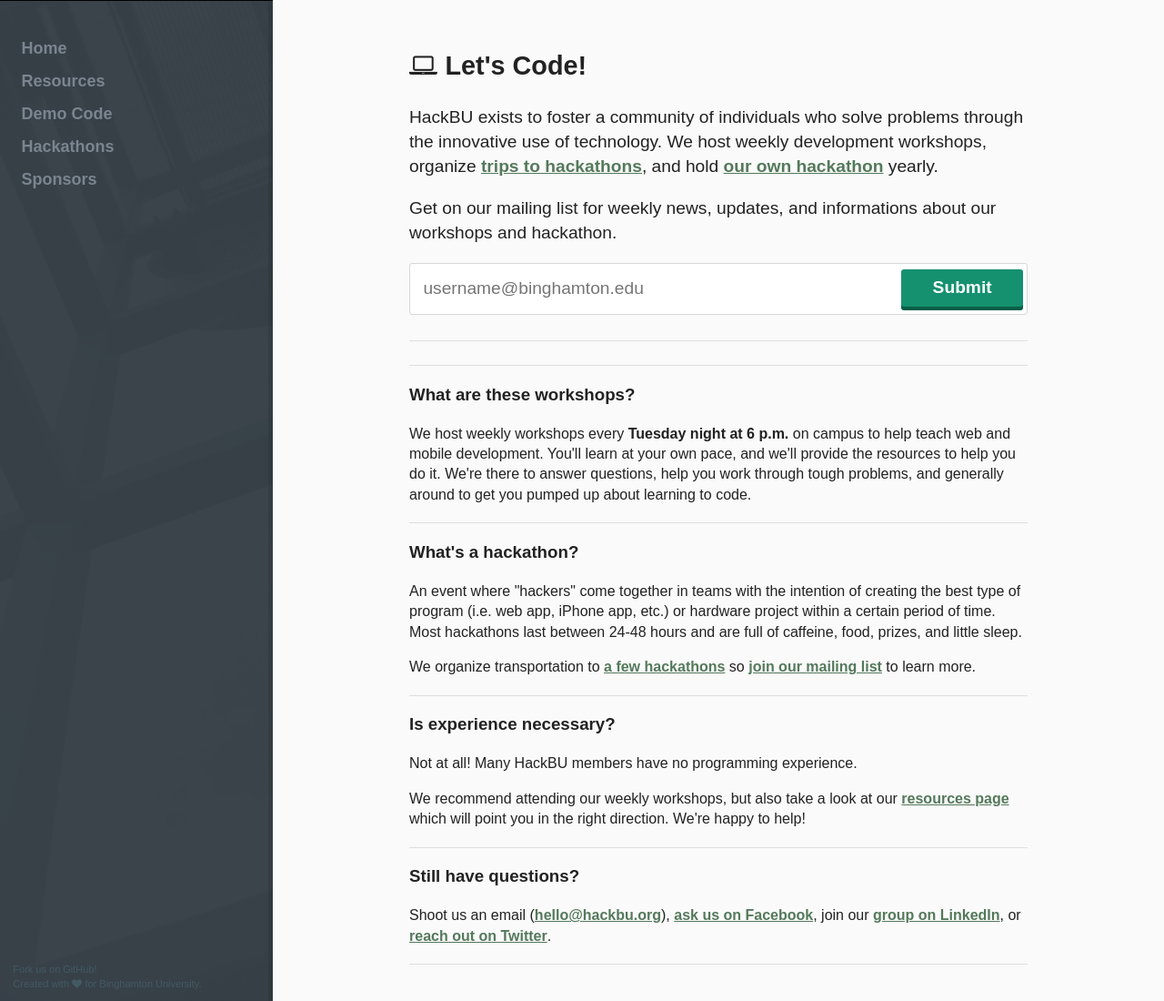
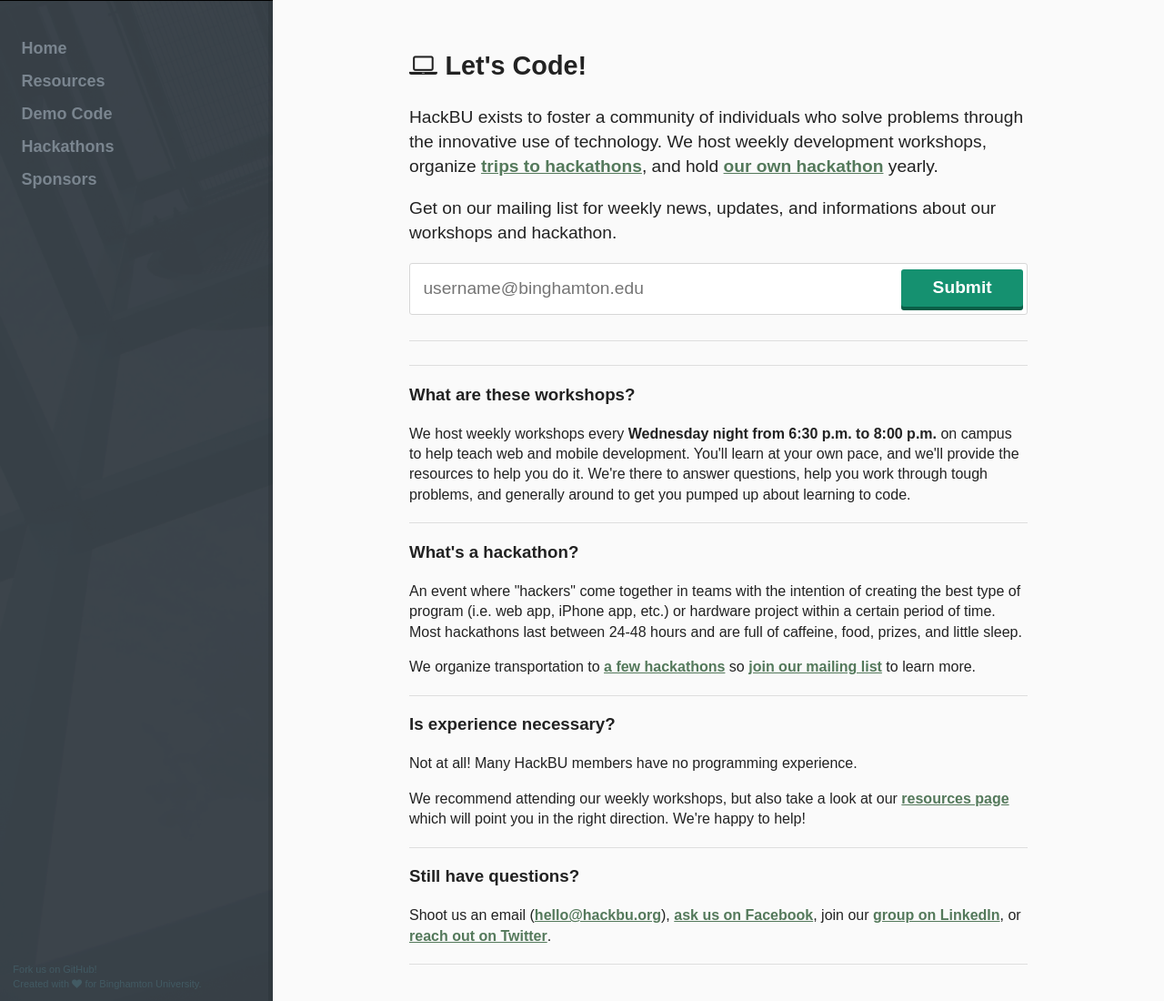
Before and after one commit to hackbinghamton/hackbinghamton.github.io, a Jekyll site: the page built from index.html, in a window 1280 px wide and 1204 px high, cut to the strip 104-1204 px from the top of the window. Shown: the whole strip at 91% size. Built offline with Jekyll 4.4.1, drawn with Linux system fonts in a browser that asks for light colours; nearby versions of some CDN libraries.

Commit message:
Update club meeting time

```diff
--- a/index.html
+++ b/index.html
@@ -26,7 +26,7 @@
 
 <div class="article">
 	<h3 class="article-title">What are these workshops?</h3>
-	<p>We host weekly workshops every <b>Tuesday night at 6 p.m.</b> on campus to help teach web and mobile development. You'll learn at your own pace, and we'll provide the resources to help you do it. We're there to answer questions, help you work through tough problems, and generally around to get you pumped up about learning to code.</p>
+	<p>We host weekly workshops every <b>Wednesday night from 6:30 p.m. to 8:00 p.m.</b> on campus to help teach web and mobile development. You'll learn at your own pace, and we'll provide the resources to help you do it. We're there to answer questions, help you work through tough problems, and generally around to get you pumped up about learning to code.</p>
 </div>
 
 <div class="article">
```
